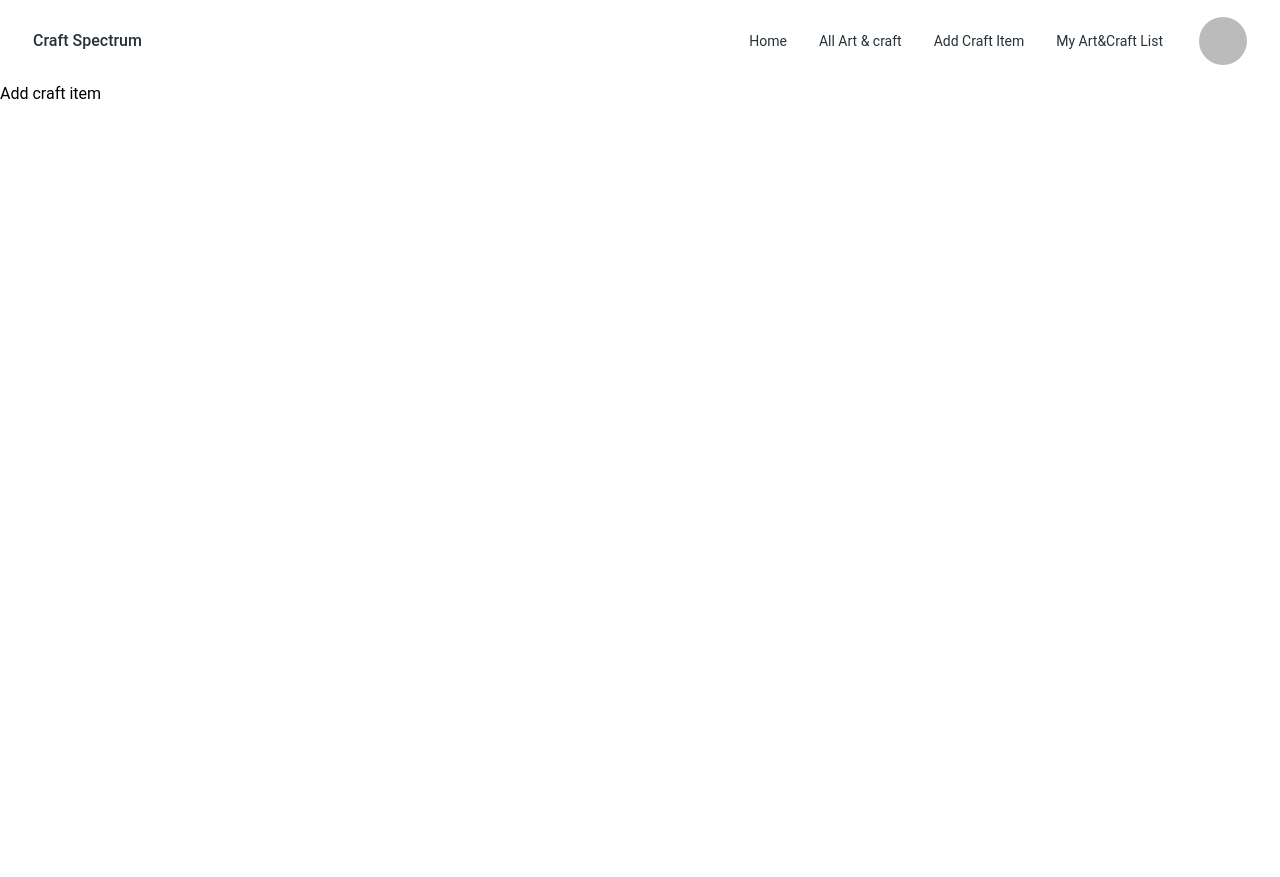
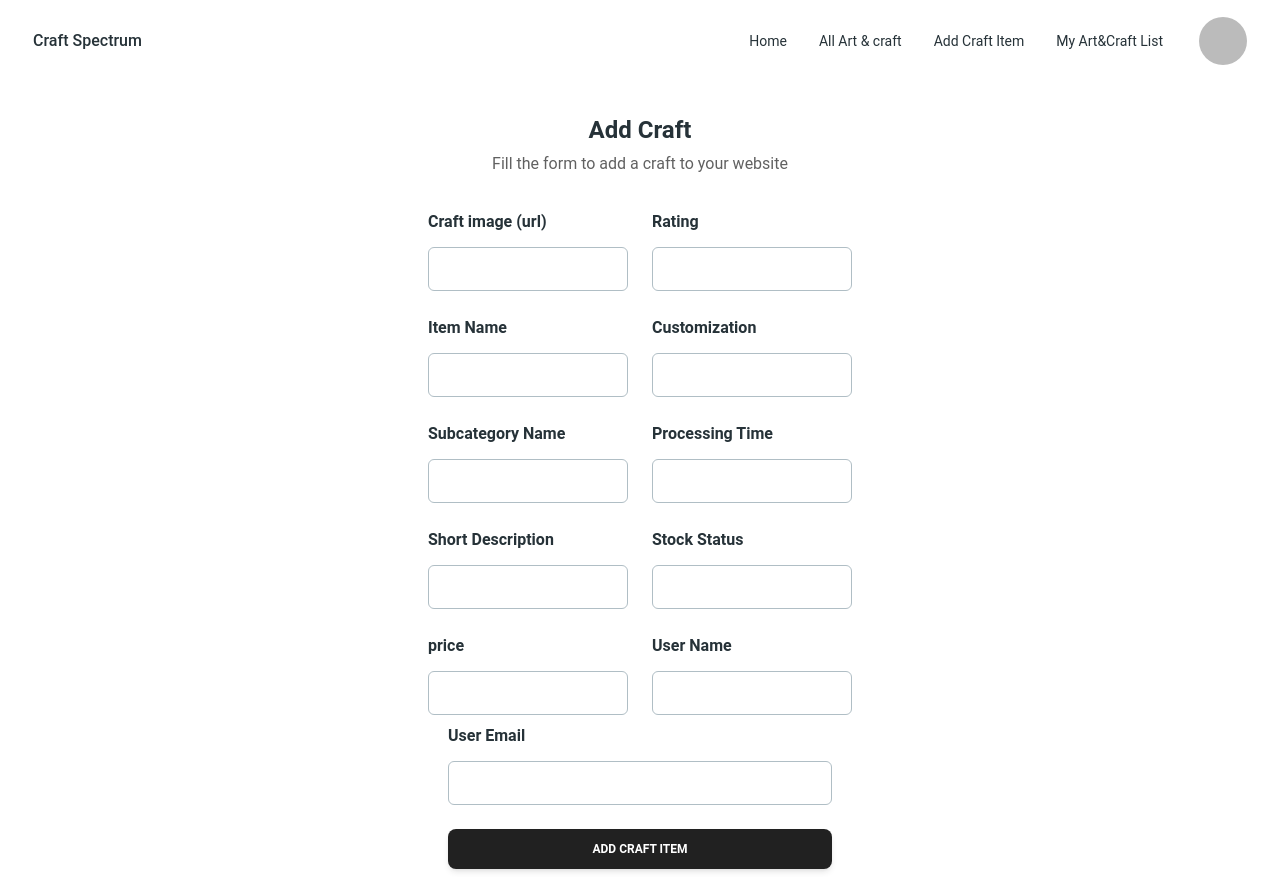
Before and after one commit to DeepsEffect/craft-spectrum, a React (Vite) app: page /addCraftItem in a window 1280 px wide. Before the commit the page ends 800 px from the top, so only its background shows below. Built offline with nearby package versions, Linux system fonts and the light colour scheme; no server answers; sample sign-in values are in the browser's storage.

Commit message:
basic add craft item form

```diff
--- a/src/pages/AddCraftItem.jsx
+++ b/src/pages/AddCraftItem.jsx
@@ -1,7 +1,168 @@
+import { Card, Input, Button, Typography } from "@material-tailwind/react";
+
 const AddCraftItem = () => {
   return (
-    <div>
-      <h2>Add craft item</h2>
+    <div className="mx-auto">
+      <Card
+        color="transparent"
+        shadow={false}
+        className="flex items-center mt-4 lg:mt-8"
+      >
+        <Typography variant="h4" color="blue-gray">
+          Add Craft
+        </Typography>
+        <Typography color="gray" className="mt-1 font-normal">
+          Fill the form to add a craft to your website
+        </Typography>
+        {/* form section */}
+        <form className="mt-8 mb-2 w-80 max-w-screen-lg sm:w-96">
+          <div className="mb-1 flex-row lg:flex justify-center items-center gap-6">
+            {/* section left */}
+            <section className="mb-1 flex flex-col gap-6">
+              <Typography variant="h6" color="blue-gray" className="-mb-3">
+                Craft image (url)
+              </Typography>
+              <Input
+                size="lg"
+                name="image"
+                placeholder="https://image.com"
+                className=" !border-t-blue-gray-200 focus:!border-t-gray-900"
+                labelProps={{
+                  className: "before:content-none after:content-none",
+                }}
+              />
+              <Typography variant="h6" color="blue-gray" className="-mb-3">
+                Item Name
+              </Typography>
+              <Input
+                size="lg"
+                name="item_name"
+                placeholder="item name"
+                className=" !border-t-blue-gray-200 focus:!border-t-gray-900"
+                labelProps={{
+                  className: "before:content-none after:content-none",
+                }}
+              />
+              <Typography variant="h6" color="blue-gray" className="-mb-3">
+                Subcategory Name
+              </Typography>
+              <Input
+                size="lg"
+                name="subcategory_Name"
+                placeholder="Subcategory Name"
+                className=" !border-t-blue-gray-200 focus:!border-t-gray-900"
+                labelProps={{
+                  className: "before:content-none after:content-none",
+                }}
+              />
+              <Typography variant="h6" color="blue-gray" className="-mb-3">
+                Short Description
+              </Typography>
+              <Input
+                size="lg"
+                name="short_description"
+                placeholder="enter short description"
+                className=" !border-t-blue-gray-200 focus:!border-t-gray-900"
+                labelProps={{
+                  className: "before:content-none after:content-none",
+                }}
+              />
+              <Typography variant="h6" color="blue-gray" className="-mb-3">
+                price
+              </Typography>
+              <Input
+                size="lg"
+                name="price"
+                placeholder="Enter Your Price"
+                className=" !border-t-blue-gray-200 focus:!border-t-gray-900"
+                labelProps={{
+                  className: "before:content-none after:content-none",
+                }}
+              />
+            </section>
+            {/* section right */}
+            <section className="mb-1 flex flex-col gap-6">
+              <Typography variant="h6" color="blue-gray" className="-mb-3">
+                Rating
+              </Typography>
+              <Input
+                size="lg"
+                name="rating"
+                placeholder="give your rating"
+                className=" !border-t-blue-gray-200 focus:!border-t-gray-900"
+                labelProps={{
+                  className: "before:content-none after:content-none",
+                }}
+              />
+              <Typography variant="h6" color="blue-gray" className="-mb-3">
+                Customization
+              </Typography>
+              <Input
+                size="lg"
+                name="customization"
+                placeholder="is customizable - yes, no"
+                className=" !border-t-blue-gray-200 focus:!border-t-gray-900"
+                labelProps={{
+                  className: "before:content-none after:content-none",
+                }}
+              />
+              <Typography variant="h6" color="blue-gray" className="-mb-3">
+                Processing Time
+              </Typography>
+              <Input
+                size="lg"
+                name="processing_time"
+                placeholder="how much processing time?"
+                className=" !border-t-blue-gray-200 focus:!border-t-gray-900"
+                labelProps={{
+                  className: "before:content-none after:content-none",
+                }}
+              />
+              <Typography variant="h6" color="blue-gray" className="-mb-3">
+                Stock Status
+              </Typography>
+              <Input
+                size="lg"
+                name="short_description"
+                placeholder="In stock or Made to Order?"
+                className=" !border-t-blue-gray-200 focus:!border-t-gray-900"
+                labelProps={{
+                  className: "before:content-none after:content-none",
+                }}
+              />
+              <Typography variant="h6" color="blue-gray" className="-mb-3">
+                User Name
+              </Typography>
+              <Input
+                size="lg"
+                name="username"
+                placeholder="Enter Your Username"
+                className=" !border-t-blue-gray-200 focus:!border-t-gray-900"
+                labelProps={{
+                  className: "before:content-none after:content-none",
+                }}
+              />
+            </section>
+          </div>
+          <div className=" mb-1 flex flex-col gap-6">
+            <Typography variant="h6" color="blue-gray" className="-mb-3">
+              User Email
+            </Typography>
+            <Input
+              size="lg"
+              name="email"
+              placeholder="user@gmail.com"
+              className=" !border-t-blue-gray-200 focus:!border-t-gray-900"
+              labelProps={{
+                className: "before:content-none after:content-none",
+              }}
+            />
+          </div>
+          <Button type="submit" className="mt-6" fullWidth>
+            Add Craft Item
+          </Button>
+        </form>
+      </Card>
     </div>
   );
 };
```
